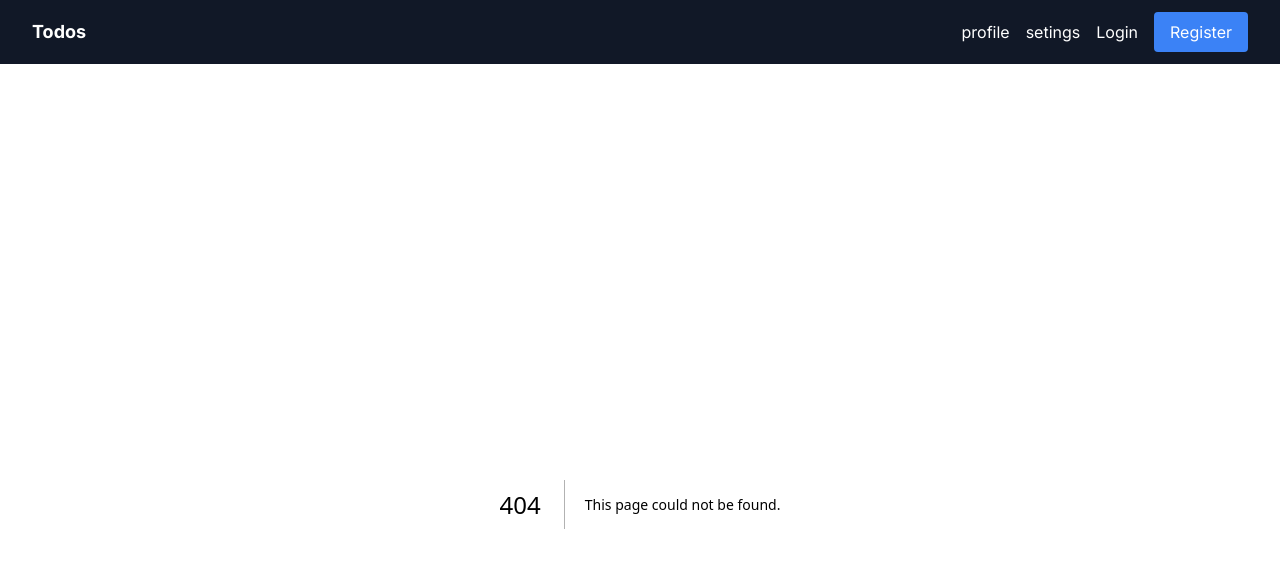
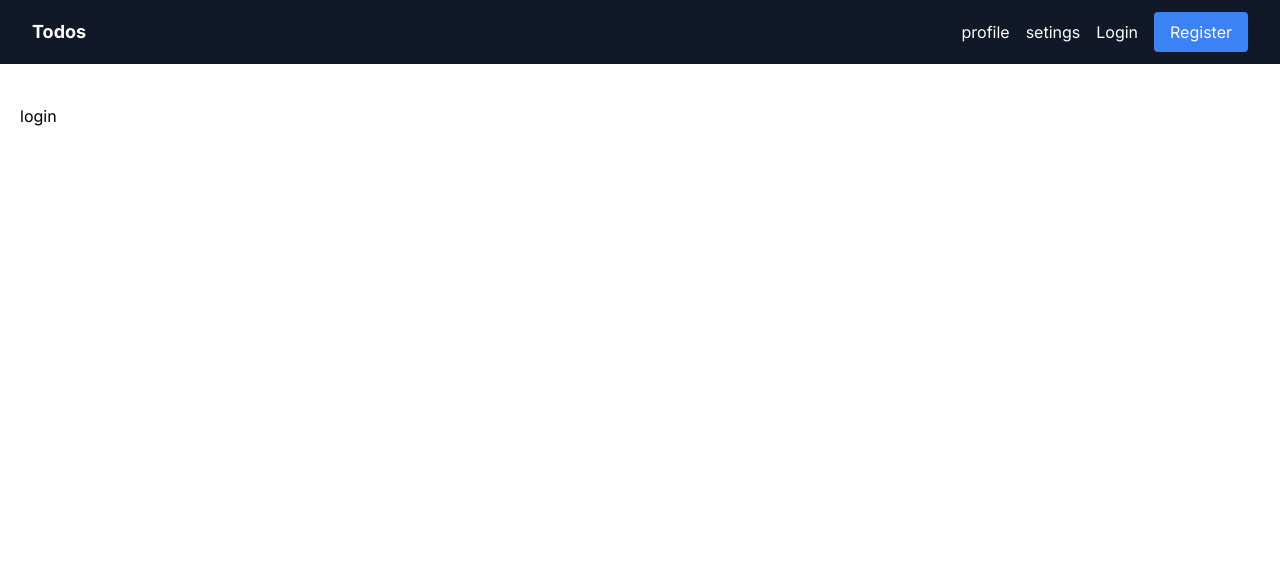
Before and after one commit to dionmar-lariosa/react-todo-app, a Next.js app: page /login in a window 1280 px wide. Before the commit this address had no page. Shown: the top 568 px of the page. Built offline with nearby package versions, Linux system fonts and the light colour scheme.

Commit message:
login page

```diff
--- /dev/null
+++ b/src/app/(pages)/(auth)/login/page.jsx
@@ -0,0 +1,5 @@
+const Login = () => {
+  return <h1>login</h1>;
+};
+
+export default Login;
```
